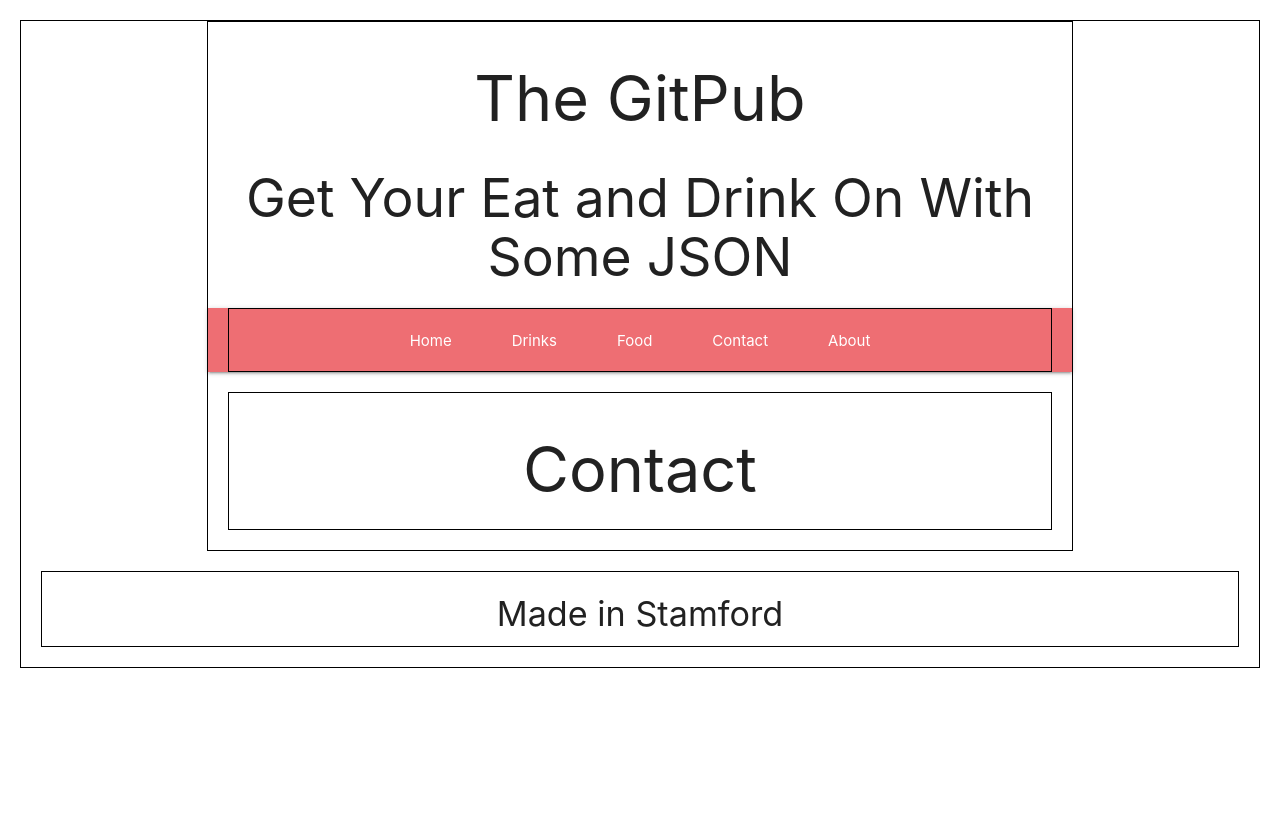
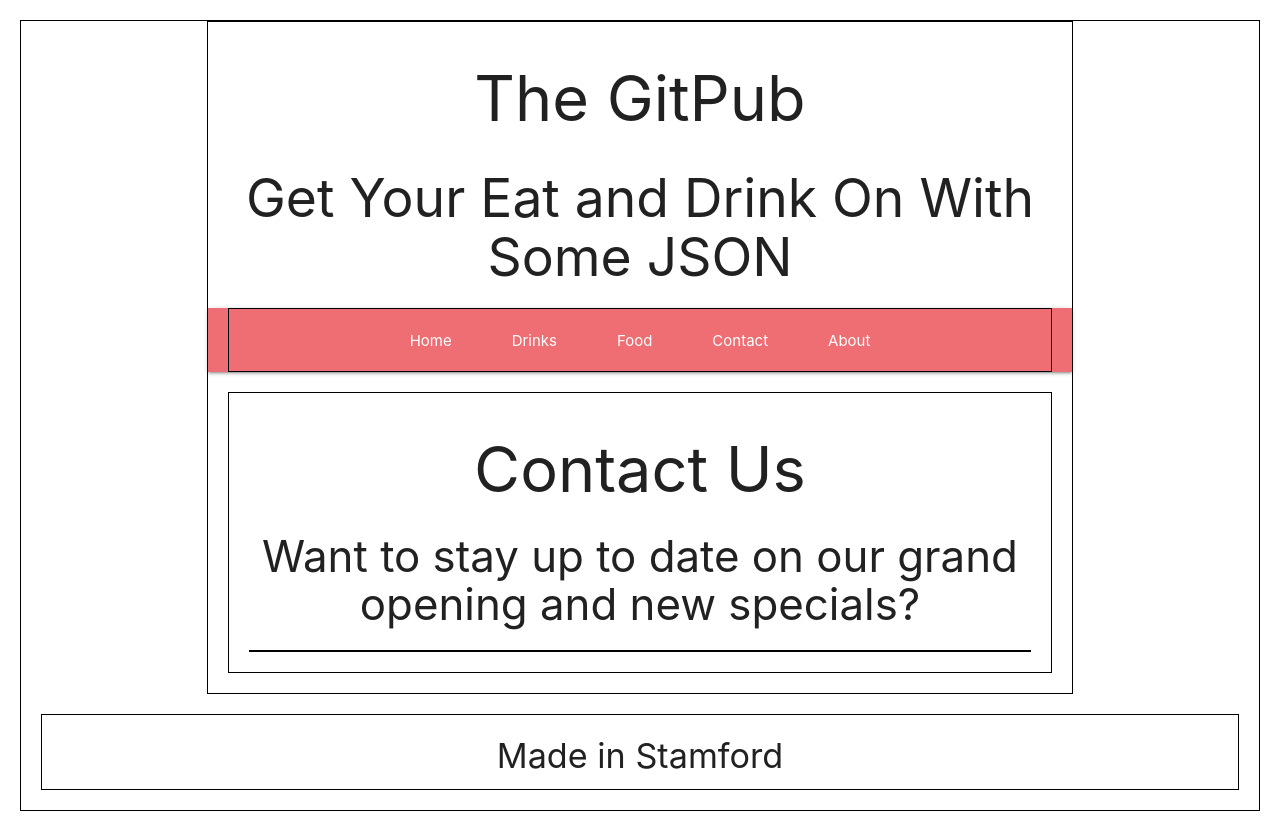
Before and after one commit to DavidJRada/gitPub-client, a React (Create React App) app: page /contact in a window 1280 px wide. Before the commit the page ends 800 px from the top, so only its background shows below. Built offline with nearby package versions, Linux system fonts and the light colour scheme; no server answers.

Commit message:
added contact stuff

```diff
--- a/src/components/Contact.js
+++ b/src/components/Contact.js
@@ -1,10 +1,15 @@
 import React from 'react'
+import 'materialize-css'; // It installs the JS asset only
+import 'materialize-css/dist/css/materialize.min.css';
+
 
 class Contact extends React.Component {
     render() {
         return (
             <div className='contact'>
-                <h1>Contact</h1>
+                <h1>Contact Us</h1>
+                <h3>Want to stay up to date on our grand opening and new specials? </h3>
+                <div className=''></div>
             </div>
         )
     }
```
